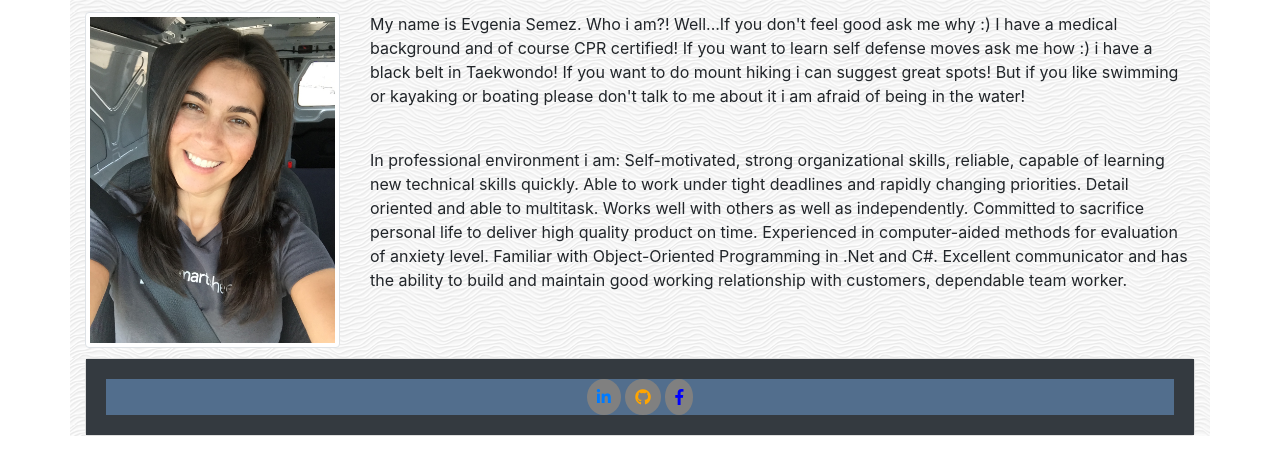
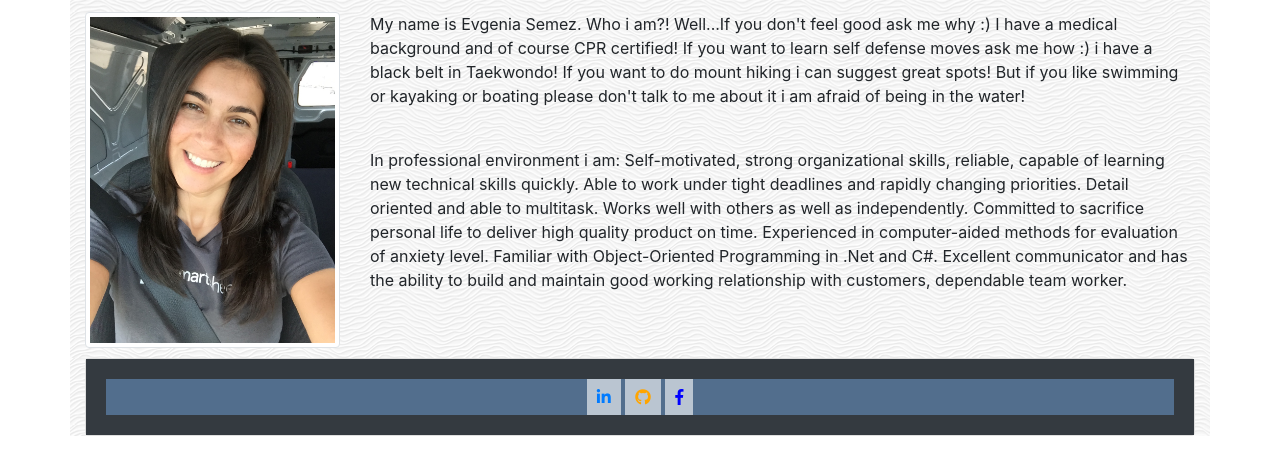
Before and after one commit to evgeniasemez/Bootstrap-Portfolio, a plain HTML site: page index.html in a window 1280 px wide. Shown: the part 115-590 px from the top of the page. Drawn offline with nearby package versions, Linux system fonts and the light colour scheme.

Commit message:
changing color on LinkedIn GitHub Facebook icons

```diff
--- a/style.css
+++ b/style.css
@@ -1,22 +1,22 @@
 
 .fa-linkedin-in{
-    background-color: grey;
+    background-color: #ffffff99;
     border: 3px blue;
     padding: 10px;
-    border-radius: 50%;
+    /* border-radius: 50%; */
 }
 .fa-github{
-    background-color: grey;
+    background-color: #ffffff99;
     border: 3px orange;
     padding: 10px;
-    border-radius: 50%;
+    /* border-radius: 50%; */
     color: orange;
 }
 .fa-facebook-f{
-    background-color: grey;
+    background-color: #ffffff99;
     border: 3px orange;
     padding: 10px;
-    border-radius: 50%;
+    /* border-radius: 50%; */
     color: blue;
 }
 
```
